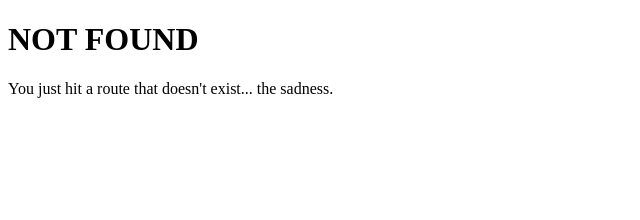
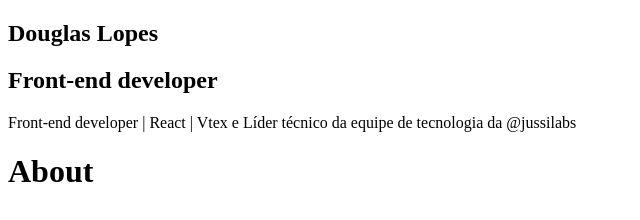
Before and after one commit to DouglasAmarelo/my-blog, a Gatsby site: page /about in a window 1280 px wide. Before the commit this address had no page. Shown: the whole page, without its empty margins (0-640 px from the left). Built offline with nearby package versions, Linux system fonts and the light colour scheme; Gatsby itself is replaced by a stand-in of ours.

Commit message:
:bust_in_silhouette: Profile component

```diff
--- /dev/null
+++ b/src/components/Profile/index.js
@@ -0,0 +1,11 @@
+import React from 'react';
+
+const Profile = () => (
+	<div className="profile-wrapper">
+		<h1>Douglas Lopes</h1>
+		<h2>Front-end developer</h2>
+		<p>Front-end developer | React | Vtex e Líder técnico da equipe de tecnologia da @jussilabs</p>
+	</div>
+);
+
+export default Profile;
--- a/src/components/layout.js
+++ b/src/components/layout.js
@@ -1,9 +1,15 @@
 import React from 'react';
 import PropTypes from 'prop-types';
+import Profile from './Profile';
 
 const Layout = ({ children }) => {
   return (
-    <main>{children}</main>
+    <>
+      <aside>
+        <Profile></Profile>
+      </aside>
+      <main>{children}</main>
+    </>
   );
 };
 
--- /dev/null
+++ b/src/pages/about.js
@@ -0,0 +1,12 @@
+import React from 'react';
+import Layout from '../components/layout';
+import SEO from '../components/seo';
+
+const AboutPage = () => (
+	<Layout>
+		<SEO title="About"/>
+		<h1>About</h1>
+	</Layout>
+);
+
+export default AboutPage;
```
